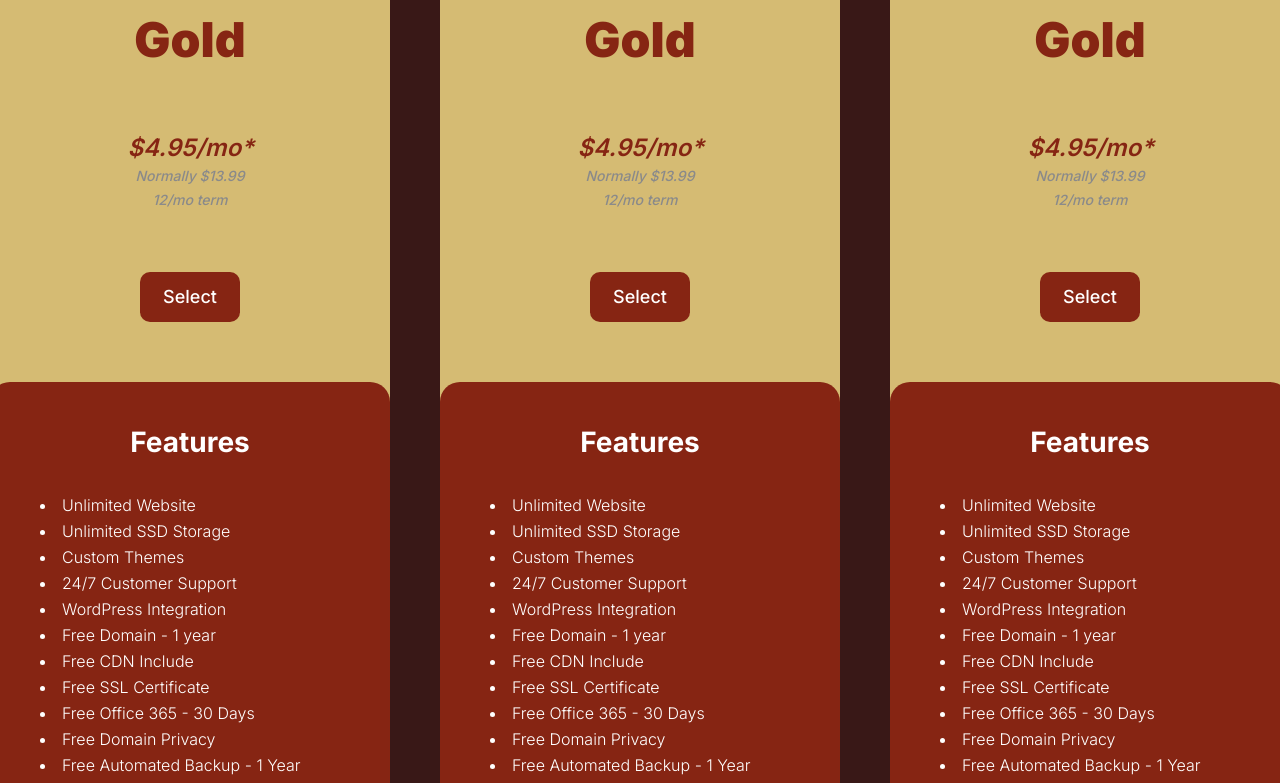
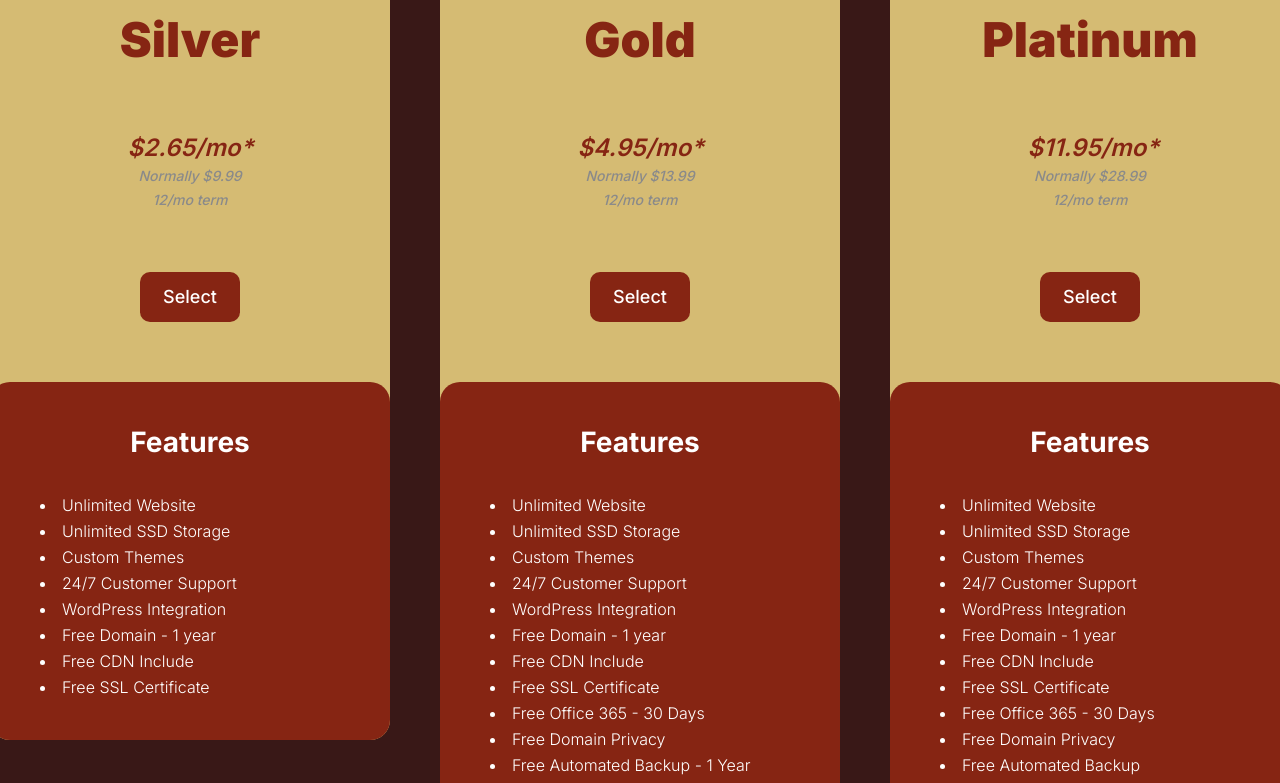
Before and after one commit to ochibaihaqqi/experience, a Next.js app: page /hosting in a window 1280 px wide. Shown: the part 1720-2503 px from the top of the page. Built offline with nearby package versions, Linux system fonts and the light colour scheme.

Commit message:
Update h_package.jsx

```diff
--- a/components/hosting-component/h_package.jsx
+++ b/components/hosting-component/h_package.jsx
@@ -1,6 +1,7 @@
 import Link from "next/dist/client/link"
 
 export default function H_package() {
+
 	return(
 		<>
 		<section className='h_package'>
@@ -16,11 +17,11 @@ export default function H_package() {
 					<div className="card">
 						<div className="card-top">
 							<div className="card-title">
-								<h1>Gold</h1>
+								<h1>Silver</h1>
 							</div>
 							<div className="card-price">
-								<h1>$4.95/mo*</h1>
-								<p>Normally $13.99 12/mo term</p>
+								<h1>$2.65/mo*</h1>
+								<p>Normally $9.99 12/mo term</p>
 							</div>
 							<div className="card-button">
 								<Link href="#"><a>Select</a></Link>
@@ -42,9 +43,6 @@ export default function H_package() {
 									<li>Free Domain - 1 year</li>
 									<li>Free CDN Include</li>
 									<li>Free SSL Certificate</li>
-									<li>Free Office 365 - 30 Days</li>
-									<li>Free Domain Privacy</li>
-									<li>Free Automated Backup - 1 Year</li>
 									{/* <li>Free CDN Includede</li> */}
 								</ul>
 							</div>
@@ -92,11 +90,11 @@ export default function H_package() {
 					<div className="card">
 						<div className="card-top">
 							<div className="card-title">
-								<h1>Gold</h1>
+								<h1>Platinum</h1>
 							</div>
 							<div className="card-price">
-								<h1>$4.95/mo*</h1>
-								<p>Normally $13.99 12/mo term</p>
+								<h1>$11.95/mo*</h1>
+								<p>Normally $28.99 12/mo term</p>
 							</div>
 							<div className="card-button">
 								<Link href="#"><a>Select</a></Link>
@@ -120,9 +118,8 @@ export default function H_package() {
 									<li>Free SSL Certificate</li>
 									<li>Free Office 365 - 30 Days</li>
 									<li>Free Domain Privacy</li>
-									<li>Free Automated Backup - 1 Year</li>
-									<li>Free Automated Backup - 1 Year</li>
-									<li>Free Automated Backup - 1 Year</li>
+									<li>Free Automated Backup</li>
+									<li>Free Dedicated IP</li>
 									{/* <li>Free CDN Includede</li> */}
 								</ul>
 							</div>
```
